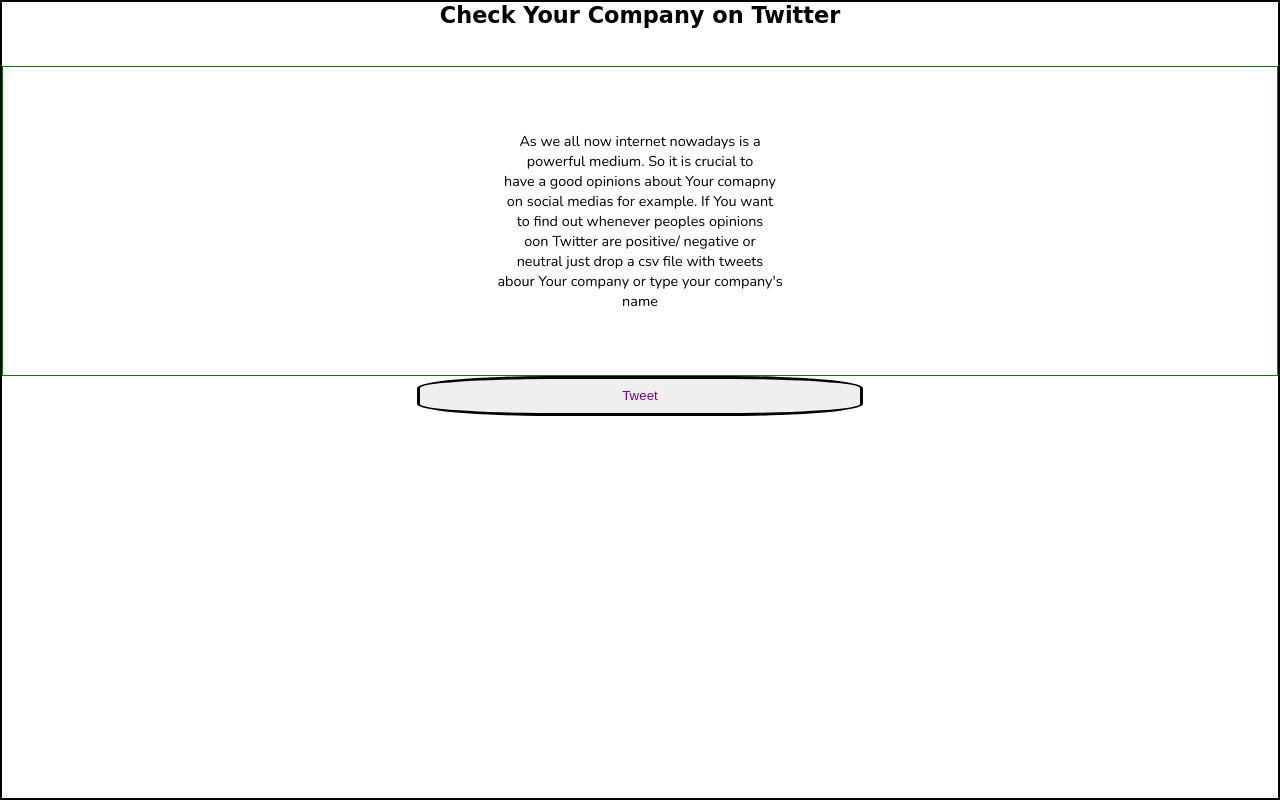
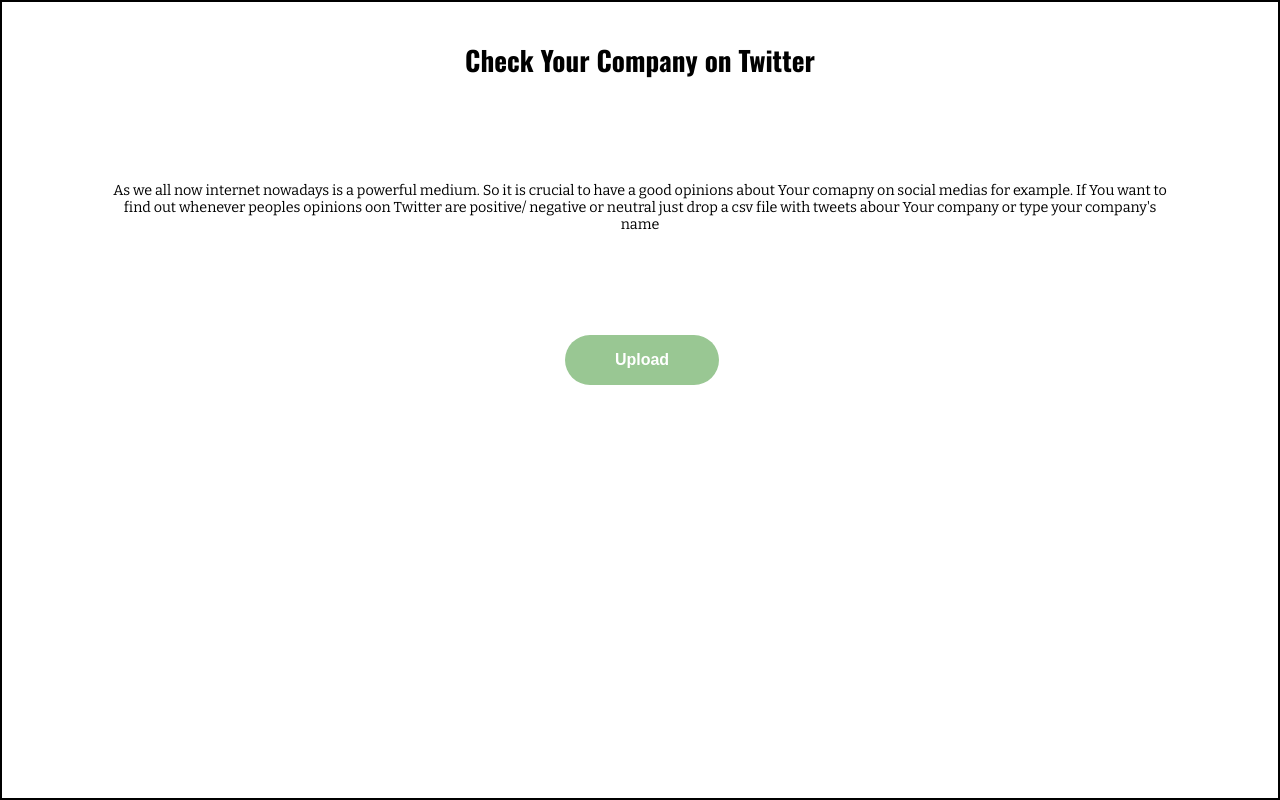
Before and after one commit to Bartekkz/BrandProductSentiment, a Flask app: page / in a window 1280 px wide. Run offline with Flask 2, Linux system fonts and the light colour scheme; some libraries are stand-ins or nearby versions.

Commit message:
add input file and change fonts

```diff
--- a/static/index.css
+++ b/static/index.css
@@ -4,6 +4,53 @@
     box-sizing: border-box;
     text-align: center;
 }
+
+[type="file"] {
+  height: 0;
+  overflow: hidden;
+  width: 0;
+}
+
+label {
+  background: #99c793;
+  border: none;
+  border-radius: 50px;
+  color: #fff;
+  cursor: pointer;
+  display: inline-block;
+	font-family: 'Poppins', sans-serif;
+	font-size: inherit;
+  font-weight: 600;
+  margin-bottom: 1rem;
+  outline: none;
+  padding: 1rem 50px;
+  position: relative;
+  transition: all 0.5s;
+  vertical-align: middle;
+}
+
+
+.btn-1::before {
+  color: #fff;
+  content: "\f15c";
+  font-family: "Font Awesome 5 Free";
+  font-size: 100%;
+  height: 100%;
+  right: 130%;
+  line-height: 3.3;
+  position: absolute;
+  top: 0px;
+  transition: all 0.3s;
+}
+
+.btn-1:hover {
+  background-color: green;
+}
+
+.btn-1:hover::before {
+  right: 75%;
+}
+
 
 .wrapper {
     width: 100%;
@@ -23,22 +70,14 @@
 }
 
 .wrapper h2 {
-    font-size: 1.4em;
-    font-family: 'Pernament Marker', cursive;
-    padding-bottom: 3%;
+    font-size: 1.7em;
+    font-family: 'Oswald', sans-serif;
+    padding-top: 3%;
 }
 
 .wrapper p {
-    padding: 5%;
+    padding: 8%;
+    text-align: center;
     font-size: 0.9em;
-    font-family: 'Nunito', sans-serif;
-    border: 1px solid green;
+    font-family: 'Bitter', serif;
 }
-
-input[type='button']{
-    width: 35%;
-    height: 40px;
-    color: purple;
-    border: 3px solid black;
-    border-radius: 30%;
-}
--- a/templates/index.html
+++ b/templates/index.html
@@ -7,6 +7,8 @@
   <link rel="stylesheet" type="text/css" href='../static/index.css'>
   <link href="https://fonts.googleapis.com/css?family=Permanent+Marker&display=swap" rel="stylesheet">
   <link href="https://fonts.googleapis.com/css?family=Nunito&display=swap" rel="stylesheet">
+  <link rel="stylesheet" href="https://use.fontawesome.com/releases/v5.8.1/css/all.css">
+  <link href="https://fonts.googleapis.com/css?family=Bitter|Oswald:700&display=swap" rel="stylesheet">
   <title>CheckYourCompany</title>
 </head>
 <body>
@@ -14,15 +16,16 @@
     <div class='header'>
       <h2>Check Your Company on Twitter</h2>
       <p>
-        As we all now internet nowadays is a <br>powerful medium.
-        So it is crucial to <br>have a good opinions about Your comapny<br>
-        on social medias for example. If You want<br> to find out whenever
-        peoples opinions<br> oon Twitter are positive/ negative or <br>neutral just
-        drop a csv file with tweets<br> abour Your company or type your company's<br> name
+        As we all now internet nowadays is a powerful medium.
+        So it is crucial to have a good opinions about Your comapny
+        on social medias for example. If You want to find out whenever
+        peoples opinions oon Twitter are positive/ negative or neutral just
+        drop a csv file with tweets abour Your company or type your company's name
       </p>
     </div>
     <div class='main'>
-      <input type='button' value='Tweet' onclick='console.log("clicked")'>
+      <input type='file' id='file'>
+      <label for='file' class='btn-1'>Upload</label>
     </div>
   </div>
 </body>
```
